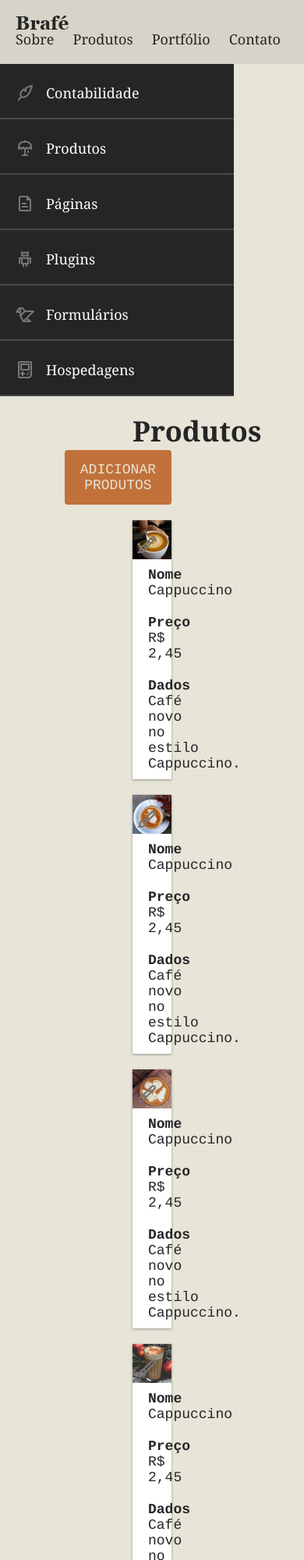
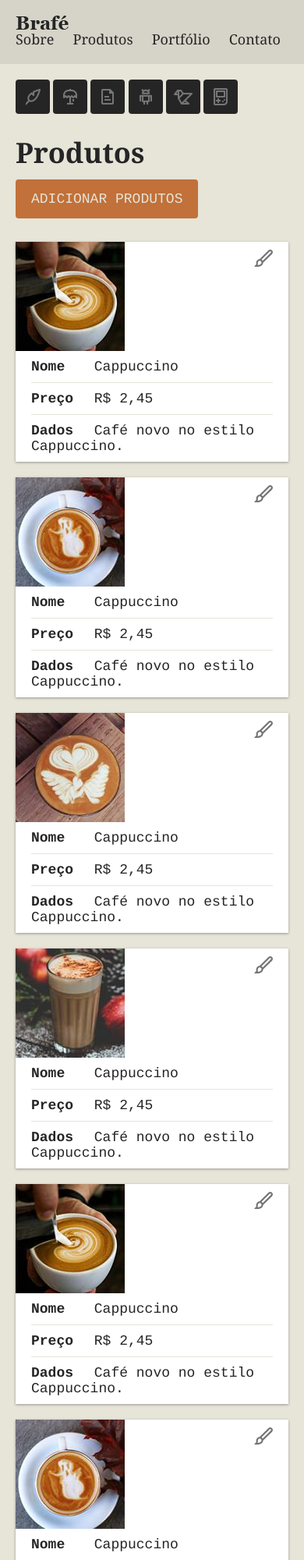
Before and after one commit to rafaasimi/Brafe3-Origamid, a plain HTML site: page brafe-3-puro/index.html in a window 390 px wide. Shown: the top 2000 px of the page at 78% size. Drawn offline with Linux system fonts and the light colour scheme.

Commit message:
Add files via upload

```diff
--- a/brafe-3-puro/css/style.css
+++ b/brafe-3-puro/css/style.css
@@ -65,9 +65,20 @@ a {
     padding-left: 0px;
 }
 
+@media (max-width: 739px) {
+    .header-logo {
+        float: none;
+    }
+    .header-logo ul {
+        float: none;
+        margin-top: 10px;
+    }
+}
+
 /* Main */
 
 /* Com o display:flex no main-container, não é necessario mais clearfix */
+
 /* .main-container::after, .main-container::before {
     /* Permite somente os produtos flutuarem e não o footer
     content: '';
@@ -139,10 +150,42 @@ a {
     background-position: 0 calc(-24px * 5);
 }
 
+@media (min-width: 740px) and (max-width: 980px) {
+    .side-nav {
+        width: 200px;
+    }
+}
+
+@media (max-width: 739px) {
+    .side-nav {
+        margin: 20px 0 0 20px;
+        background: none;
+        width: auto;
+    }
+    .side-nav li {
+        display: inline-block;
+    }
+    .side-nav li a::before {
+        display: block;
+        margin: 0px;
+        top: 0;
+    }
+    .side-nav li a {
+        width: 44px;
+        height: 44px;
+        overflow: hidden;
+        padding: 10px;
+        border: none;
+        color: #252525;
+        background: #252525;
+        border-radius: 4px;
+    }
+}
+
 /* Produtos */
 
 .produtos {
-     /* Com o display:flex o box já flutua a esquerda automaticamente */
+    /* Com o display:flex o box já flutua a esquerda automaticamente */
     /* float: left; */
     width: calc(100% - 300px);
     margin: 0 auto;
@@ -200,7 +243,7 @@ a {
     overflow: hidden;
     position: absolute;
     right: 20px;
-    top: 20px;
+    top: 10px;
     background: url(../img/edit.svg) no-repeat;
 }
 
@@ -231,6 +274,33 @@ a {
     display: inline-block;
 }
 
+@media (min-width: 740px) and (max-width: 980px) {
+    .produtos {
+        width: calc(100% - 200px);
+    }
+}
+
+@media (max-width: 739px) {
+    .produtos {
+        width: 100%;
+    }
+    .produtos h1 {
+        float: none;
+    }
+    .adicionar-produtos {
+        float: none;
+        display: inline-block;
+        margin: 10px 0;
+    }
+    .produtos-item img {
+        float: none;
+    }
+    .produtos-item ul {
+        float: none;
+        width: 100%;
+    }
+}
+
 /* Footer */
 
 .footer {
--- a/brafe-3-puro/index.html
+++ b/brafe-3-puro/index.html
@@ -82,6 +82,26 @@
                     </ul>
                     <a href="#">Editar</a>
                 </li>
+
+                <li class="produtos-item">
+                    <img src="img/cafe-1.jpg" alt="Café 1">
+                    <ul>
+                        <li><span>Nome</span> Cappuccino</li>
+                        <li><span>Preço</span> R$ 2,45</li>
+                        <li><span>Dados</span> Café novo no estilo Cappuccino.</li>
+                    </ul>
+                    <a href="#">Editar</a>
+                </li>
+
+                <li class="produtos-item">
+                    <img src="img/cafe-2.jpg" alt="Café 2">
+                    <ul>
+                        <li><span>Nome</span> Cappuccino</li>
+                        <li><span>Preço</span> R$ 2,45</li>
+                        <li><span>Dados</span> Café novo no estilo Cappuccino.</li>
+                    </ul>
+                    <a href="#">Editar</a>
+                </li>
             </ul>
         </section>
     </main>
```
